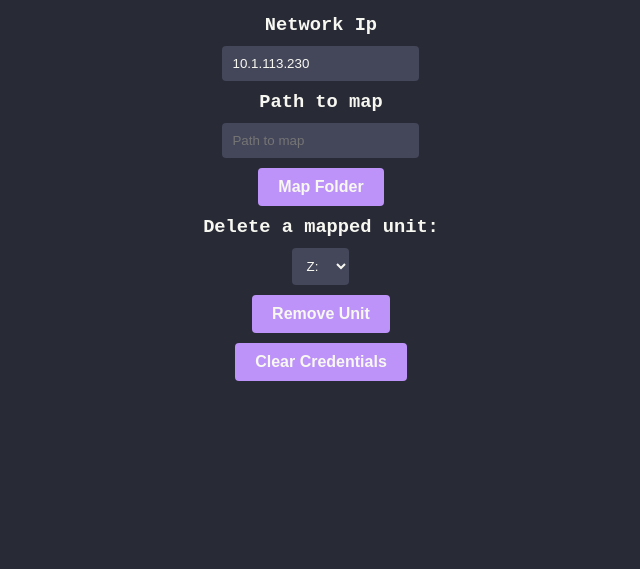
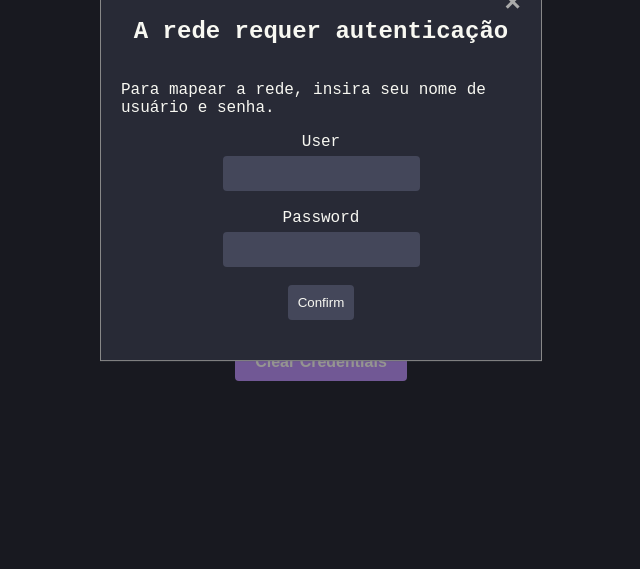
Before and after one commit to Danilogomes76/network-map-electron, an Electron app: page src/index.html in a window 1280 px wide. Shown: the part 231-800 px from the top of the page, without its empty margins (319-959 px from the left). Drawn offline with nearby package versions, Linux system fonts and the light colour scheme.

Commit message:
adicionado modal

```diff
--- a/main.js
+++ b/main.js
@@ -28,7 +28,6 @@ const createWindow = () => {
     backgroundColor: "#44475a",
     icon: path.join(__dirname, "assets/icons/icone.png"),
     show: false,
-    titleBarStyle: "hidden",
     autoHideMenuBar: true,
     webPreferences: {
       nodeIntegration: true,
--- a/package.json
+++ b/package.json
@@ -4,7 +4,8 @@
   "main": "main.js",
   "license": "MIT",
   "dependencies": {
-    "node-ipc": "^11.1.0"
+    "node-ipc": "^11.1.0",
+    "tailwindcss": "^3.3.2"
   },
   "devDependencies": {
     "electron": "^24.3.1",
--- a/src/index.html
+++ b/src/index.html
@@ -47,6 +47,23 @@
         <section id="messageBox"></section>
       </section>
 
+      <section id="modal" class="modal">
+        <div class="modal-content">
+          <span class="close">&times;</span>
+          <form>
+            <h2>A rede requer autenticação</h2>
+            <p>Para mapear a rede, insira seu nome de usuário e senha.</p>
+            <label for="username">User</label>
+            <input type="text" id="username" name="username" /><br />
+
+            <label for="password">Password</label>
+            <input type="password" id="password" name="password" /><br />
+
+            <input type="submit" value="Confirm" />
+          </form>
+        </div>
+      </section>
+
       <!-- <section id="mappedPaths">
         <div class="paths">
           <img src="../assets/icons/pasta.png" />
--- a/src/styles/style.css
+++ b/src/styles/style.css
@@ -24,7 +24,7 @@ h3 {
   margin: 10px 0px;
 }
 
-input[type="text"] {
+input {
   padding: 10px;
   border: none;
   border-radius: 4px;
@@ -99,3 +99,48 @@ main {
     opacity: 1;
   }
 }
+
+.modal {
+  display: block;
+  position: fixed;
+  z-index: 1;
+  left: 0;
+  top: 0;
+  width: 100%;
+  height: 100%;
+  background-color: rgba(0, 0, 0, 0.4);
+  overflow: auto;
+}
+
+.modal-content {
+  background-color: #282a36;
+  margin: auto;
+  padding: 20px;
+  border: 1px solid #888;
+  width: 80%;
+  max-width: 400px;
+  position: relative;
+  top: 50%;
+  transform: translateY(-50%);
+}
+
+.close {
+  color: #aaa;
+  position: absolute;
+  top: 10px;
+  right: 20px;
+  font-size: 28px;
+  font-weight: bold;
+  cursor: pointer;
+}
+
+.close:hover,
+.close:focus {
+  color: black;
+  text-decoration: none;
+  cursor: pointer;
+}
+
+.modal label {
+  margin-bottom: 5px;
+}
```
Also changed, not shown: 3 other files.
